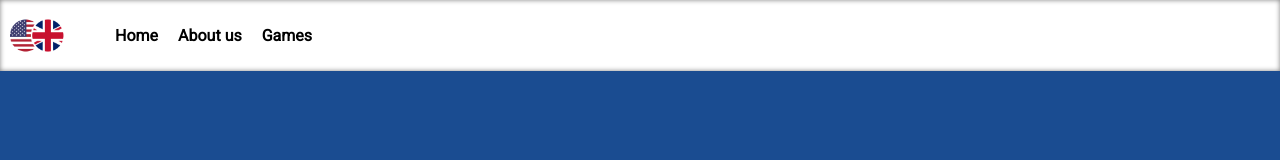
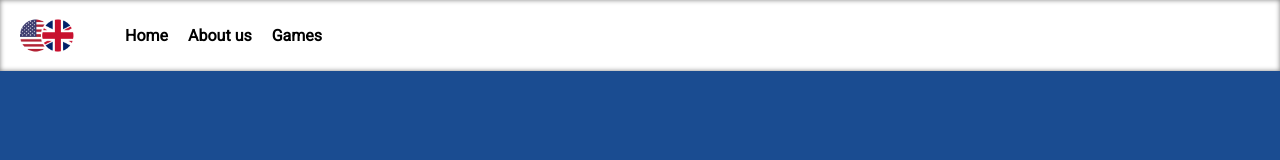
Before and after one commit to kate-js/rslang, a React (Vite) app: page / in a window 1280 px wide. Shown: the top 160 px of the page. Built offline with nearby package versions, Linux system fonts and the light colour scheme.

Commit message:
refacor: changed padding

```diff
--- a/src/components/Header/Header.module.css
+++ b/src/components/Header/Header.module.css
@@ -1,7 +1,7 @@
 header {
   display: flex;
   box-shadow: inset 0px 0px 5px gray;
-  padding: 10px 0;
+  padding: 10px;
   font-family: 'Roboto', sans-serif;
 }
 
```
